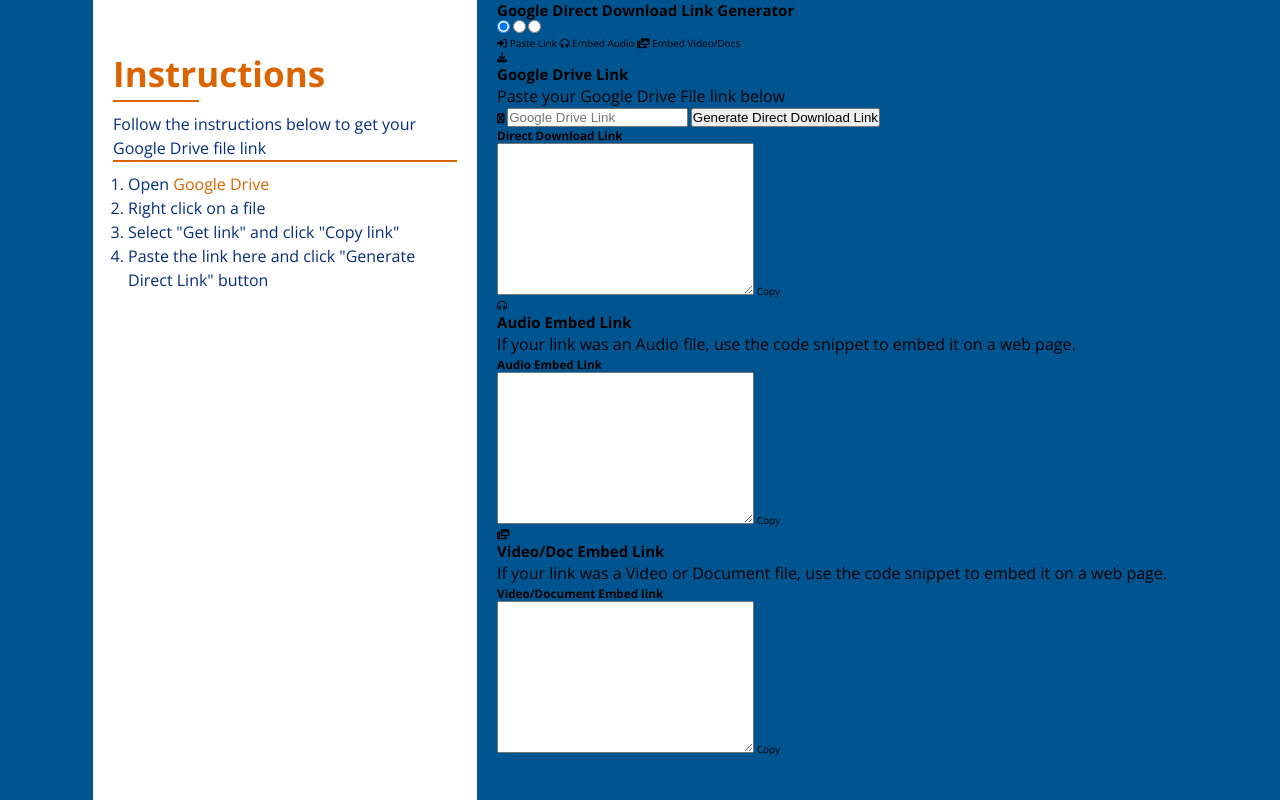
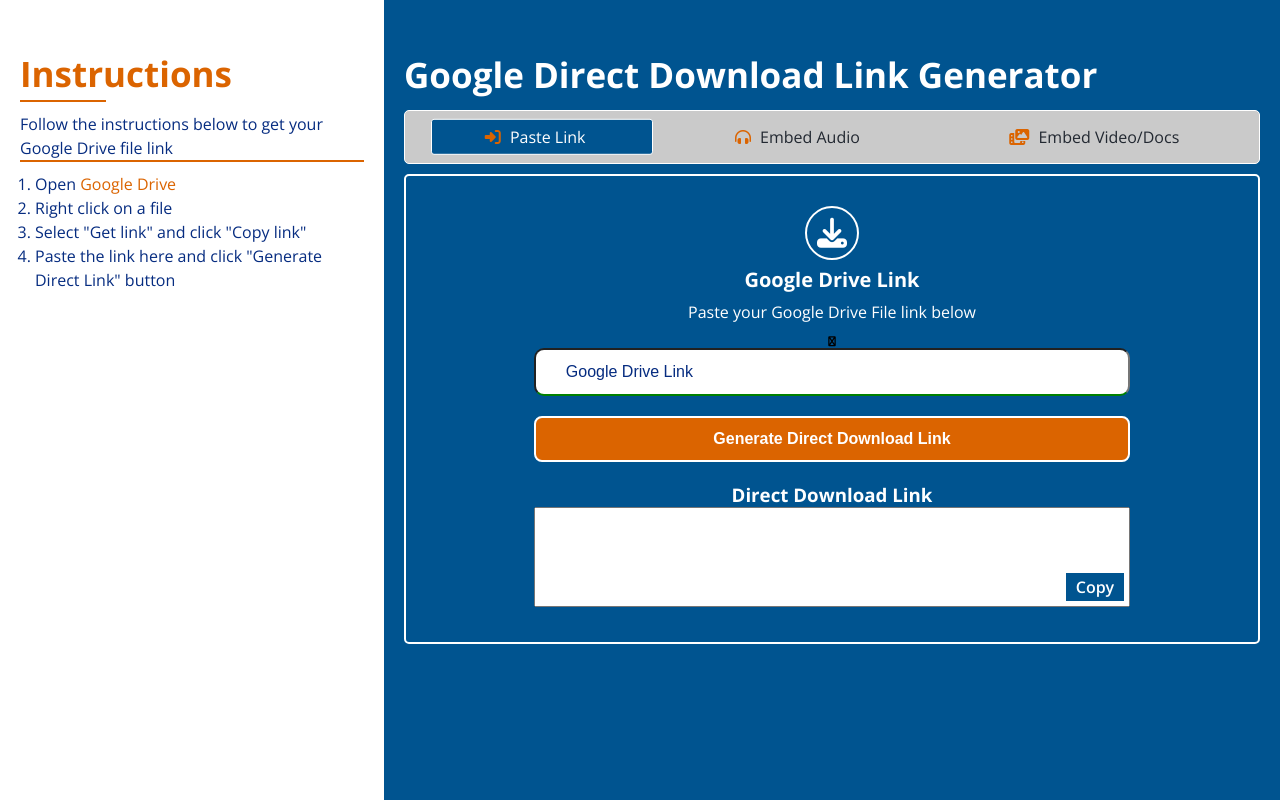
Before and after one commit to mbisovskyi/GD-Download-Link-Generator, a plain HTML site: page index.html in a window 1280 px wide. Drawn offline with nearby package versions, Linux system fonts and the light colour scheme.

Commit message:
Feature: Styles finished

```diff
--- a/index.html
+++ b/index.html
@@ -50,14 +50,15 @@
                 <i class="fas fa-sign-in-alt"></i>
                 Paste Link
               </label>
-              <label for="login" class="register">
+              <label for="register" class="register">
                 <i class="fas fa-headphones-alt"></i>
                 Embed Audio
               </label>
-              <label for="login" class="reset">
+              <label for="reset" class="reset">
                 <i class="fas fa-photo-video"></i>
                 Embed Video/Docs
               </label>
+              <div class="slide"></div>
             </nav>
             <!-- Content Section -->
             <section>
--- a/styles.css
+++ b/styles.css
@@ -85,3 +85,223 @@
   color: var(--color-sec);
   text-decoration: none;
 }
+
+.download-link {
+  width: 70%;
+  padding-top: 5rem;
+}
+
+.download-link section {
+  border: 2px solid white;
+  border-radius: 5px;
+}
+
+main h1 {
+  display: block;
+  font-size: 3.5rem;
+  font-weight: 700;
+  line-height: 5rem;
+  color: white;
+  padding-bottom: 1rem;
+}
+
+main input[type="radio"] {
+  display: none;
+}
+
+main nav {
+  display: flex;
+  justify-content: space-around;
+  align-items: center;
+  border: 1px solid white;
+  border-radius: 5px;
+  padding: 5px;
+  margin-bottom: 1rem;
+  position: relative;
+  background-color: rgb(202, 202, 202);
+  z-index: 1;
+}
+
+main nav label {
+  font-size: 1.6rem;
+  font-weight: 500;
+  padding: 1rem;
+  position: relative;
+  color: var(--dark-grey);
+  cursor: pointer;
+}
+
+main nav label i {
+  padding-right: 5px;
+  color: var(--color-sec);
+}
+
+nav .slide {
+  position: absolute;
+  top: 50%;
+  translate: 0 -50%;
+  left: 3%;
+  width: 26%;
+  height: 70%;
+  background-color: #005490;
+  border: 1px solid white;
+  border-radius: 3px;
+  z-index: -1;
+  transition: all 0.3s;
+}
+
+#register:checked ~ nav .slide {
+  left: 32.5%;
+  color: white;
+}
+
+#reset:checked ~ nav .slide {
+  left: 67%;
+}
+
+#login:checked ~ nav label.login,
+#register:checked ~ nav label.register,
+#reset:checked ~ nav label.reset {
+  color: white;
+}
+
+.content {
+  display: none;
+}
+
+#login:checked ~ section .content-link {
+  display: block;
+}
+
+#register:checked ~ section .content-audio {
+  display: block;
+}
+
+#reset:checked ~ section .content-video {
+  display: block;
+}
+
+/* Form styles */
+section .content {
+  margin: 3rem auto;
+  text-align: center;
+}
+
+.content > i {
+  font-size: 3rem;
+  color: var(--white);
+  border: 2px solid white;
+  border-radius: 5rem;
+  padding: 10px;
+}
+
+.content h2 {
+  font-size: 2rem;
+  line-height: 2;
+  padding: 0 1rem;
+  color: white;
+  position: relative;
+}
+
+.content p {
+  padding-bottom: 1rem;
+  color: white;
+}
+
+.content form {
+  width: 70%;
+  margin: 0 auto;
+  display: flex;
+  flex-direction: column;
+}
+
+.content form label {
+  position: relative;
+  margin: 0 auto;
+  width: 100%;
+}
+
+.content form label input {
+  display: block;
+  width: 100%;
+  padding: 1.3rem 3rem;
+  border-radius: 10px;
+  margin-bottom: 2rem;
+  background-color: rgb(202, 202, 202);
+  outline: none;
+  color: rgb(6, 44, 128);
+  transition: all 0.3s;
+}
+
+.content form label input:focus:valid {
+  font-size: 1.6rem;
+  border-bottom: 2px solid var(--color-sec);
+}
+
+.content form label input:invalid {
+  font-size: 1.6rem;
+  border-bottom: 2px solid green;
+  background-color: white;
+}
+
+::placeholder {
+  font-size: 1.6rem;
+  color: rgb(6, 44, 128);
+}
+
+.content .btn {
+  padding: 1.2rem;
+  font-size: 1.6rem;
+  font-weight: 700;
+  background-color: #db6400;
+  border: 2px solid white;
+  border-radius: 8px;
+  color: white;
+  cursor: pointer;
+  transition: all 0.3s;
+}
+
+.content .btn:hover {
+  background-color: white;
+  color: #005490;
+}
+
+.embed-code {
+  font-size: 1.6rem;
+  position: relative;
+}
+
+.content form textarea {
+  width: 100%;
+  height: 10rem;
+  outline: none;
+  padding: 0.5rem;
+  font-size: 1.6rem;
+  font-family: inherit;
+  resize: none;
+}
+
+.embed-code span {
+  position: absolute;
+  right: 0.5rem;
+  bottom: 1rem;
+  font-size: 1.6rem;
+  font-weight: 600;
+  background-color: #005490;
+  color: white;
+  padding: 0.3rem 1rem;
+  cursor: pointer;
+  border: 1px solid white;
+  transition: all 0.3s;
+}
+
+.embed-code span:hover {
+  background-color: white;
+  border: 1px solid #005490;
+  color: #005490;
+}
+
+.embed-code h3 {
+  color: white;
+  margin-top: 2rem;
+}
```
